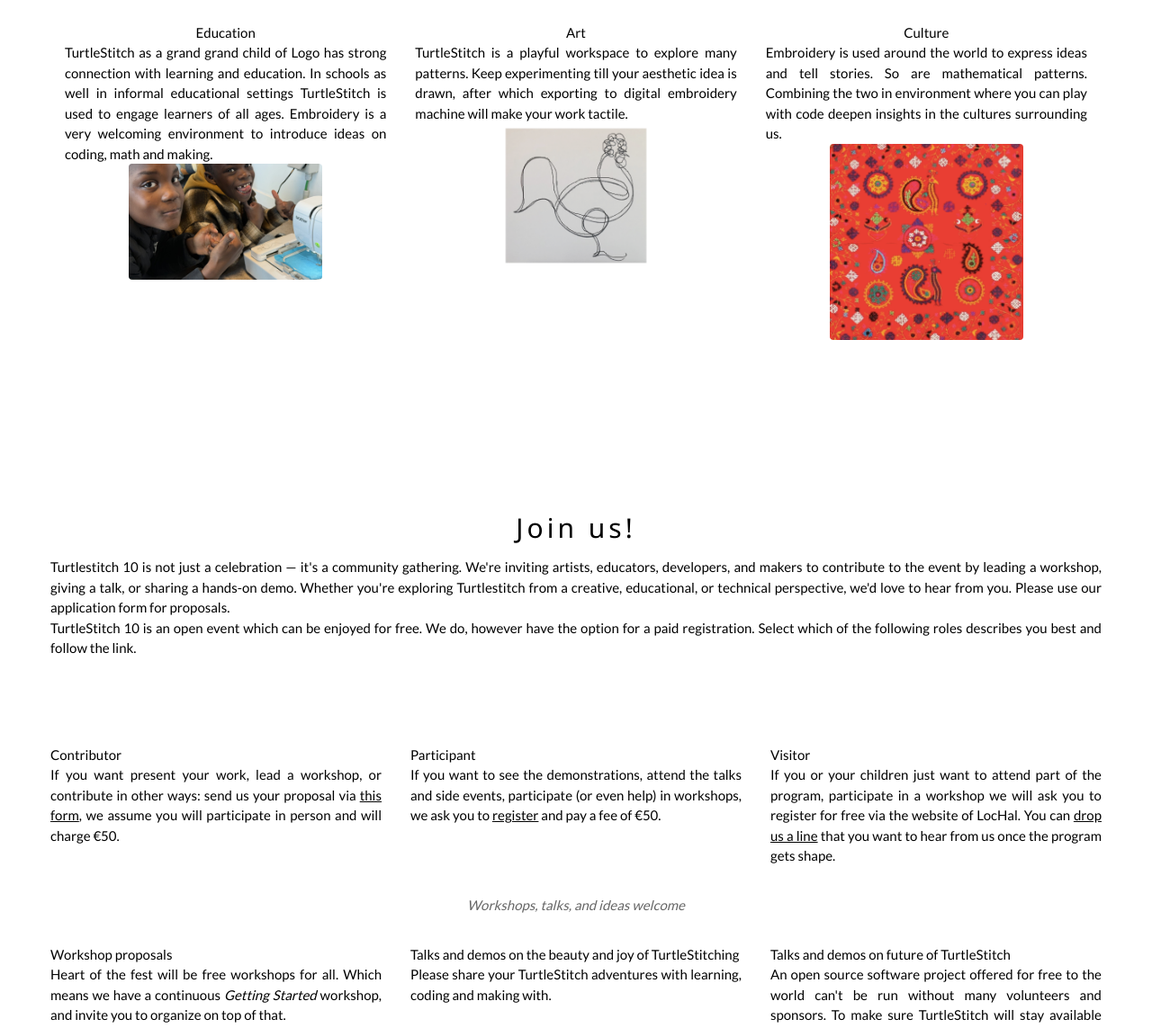
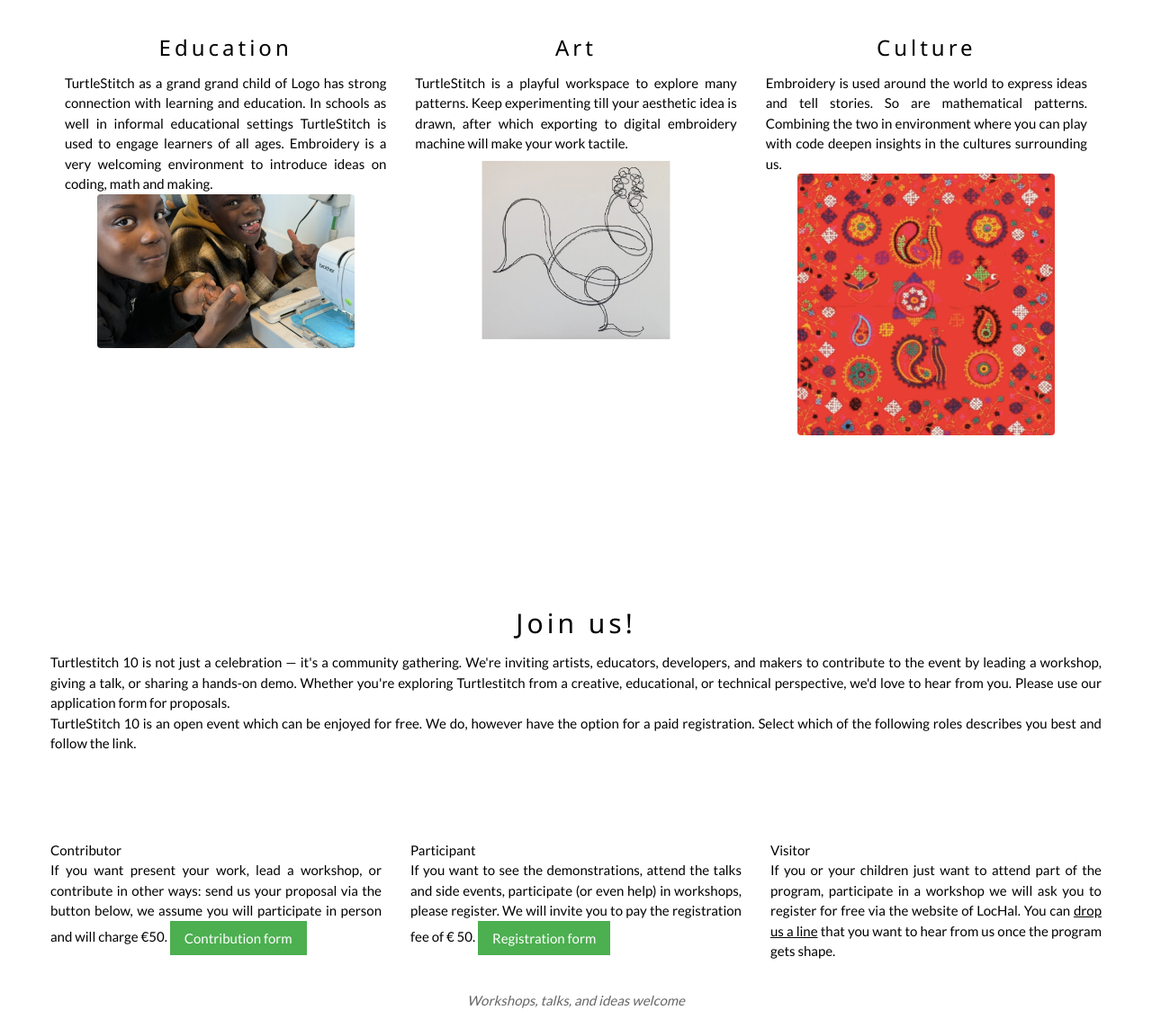
Before and after one commit to xota/turtlestitch10, a plain HTML site: page index.html in a window 1280 px wide. Shown: the part 820-1963 px from the top of the page at 90% size. Drawn offline with nearby package versions, Linux system fonts and the light colour scheme; files whose address does not match are found by name.

Commit message:
some <p> are <h3>

```diff
--- a/index.html
+++ b/index.html
@@ -84,19 +84,19 @@
     <p class="w3-justify">Happy birthday Turtlestitch! Ten years after Andrea Mayr first presented Turtlestitch with a masterclass in Amsterdam, there are many reasons to celebrate. Over the last ten years, Turtlestitch has won the hearts of children, artists and educators around the world. Part of the community has gathered at conferences for Turtlestich's roots, Scratch and Snap! Celebrating a decade of Turtlestitch will give many more people the opportunity to join and share. The venue will be <a href="https://www.archdaily.com/909540/lochal-library-mecanoo-plus-civic-architects-plus-braaksma-and-roos-architectenbureau">LocHal</a>, Tilburg, The Netherlands, an innovative public library, situated next to the well connected Tilburg Centraal station. The former locomotive sheds have been redeveloped into a great cultural hotspot, offering rooms for both talks and workshops. Turtlestitch creates a highly motivational opportunity for learners of all ages to explore computer programming while designing digital embroideries - a great opportunity for local coding clubs to embrace new ways to engage with digital tools that are creative, artistic and educational.</p>
     <div class="w3-row w3-padding-32">
       <div class="w3-third w3-container">
-        <p>Education</p>
+         <h3 class="w3-wide">Education</h3>
           <p class="w3-justify">TurtleStitch as a grand grand child of Logo has strong connection with learning and education. In schools as well in informal educational settings TurtleStitch is used to engage learners of all ages. Embroidery is a very welcoming environment to introduce ideas on coding, math and making.</p>
-        <img src="images/happystitching.jpg" class="w3-round w3-margin-bottom" alt="Young children enjoying TurtleStitch at Fosdem25" style="width:60%">
+        <img src="images/happystitching.jpg" class="w3-round w3-margin-bottom" alt="Young children enjoying TurtleStitch at Fosdem25" style="width:80%">
       </div>
       <div class="w3-third w3-container">
-        <p>Art</p>
+         <h3 class="w3-wide">Art</h3>
           <p class="w3-justify">TurtleStitch is a playful workspace to explore many patterns. Keep experimenting till your aesthetic idea is drawn, after which exporting to digital embroidery machine will make your work tactile. </p>
-        <img src="images/draw-a-picasso-one-liner.png" class="w3-round w3-margin-bottom" alt="Stitching a Picasso one-liner" style="width:60%">
+        <img src="images/draw-a-picasso-one-liner.png" class="w3-round w3-margin-bottom" alt="Stitching a Picasso one-liner" style="width:80%">
       </div>
       <div class="w3-third w3-container">
-        <p>Culture</p>
+         <h3 class="w3-wide">Culture</h3>
           <p class="w3-justify">Embroidery is used around the world to express ideas and tell stories. So are mathematical patterns. Combining the two in environment where you can play with code deepen insights in the cultures surrounding us.</p>
-        <img src="images/gujaratEmbroidery.png" class="w3-round w3-margin-bottom" alt="Hand embroidered wall hanging, made by women of the Rabari people, an Indian community in the state of Gujarat" style="width:60%">
+        <img src="images/gujaratEmbroidery.png" class="w3-round w3-margin-bottom" alt="Hand embroidered wall hanging, made by women of the Rabari people, an Indian community in the state of Gujarat" style="width:80%">
       </div>
     </div>
   </div>
@@ -116,11 +116,13 @@
     <div class="w3-row w3-padding-32">
       <div class="w3-third w3-container">
         <p>Contributor</p>
-        <p class="w3-justify">If you want present your work, lead a workshop, or contribute in other ways: send us your proposal via <a href="proposal.html" title="proposal form TurtleStitch 10" target="blank">this form</a>, we assume you will participate in person and will charge €50.</p>
+        <p class="w3-justify">If you want present your work, lead a workshop, or contribute in other ways: send us your proposal via the button below, we assume you will participate in person and will charge €50. <a href="proposal.html" class="w3-button w3-green" title="proposal form TurtleStitch 10" target="blank">Contribution form</a>
+</p>
       </div>
       <div class="w3-third w3-container">
         <p>Participant</p>
-        <p class="w3-justify">If you want to see the demonstrations, attend the talks and side events, participate (or even help) in workshops, we ask you to <a href="registration.html" title="registration form TurtleStitch 10" target="blank">register</a> and pay a fee of €50.</p>
+        <p class="w3-justify">If you want to see the demonstrations, attend the talks and side events, participate (or even help) in workshops, please register. We will invite you to pay the registration fee of € 50. <a href="registration.html" class="w3-button w3-green" title="registration form TurtleStitch 10" target="blank">Registration form</a>
+</p>
       </div>
       <div class="w3-third w3-container">
         <p>Visitor</p>
```
